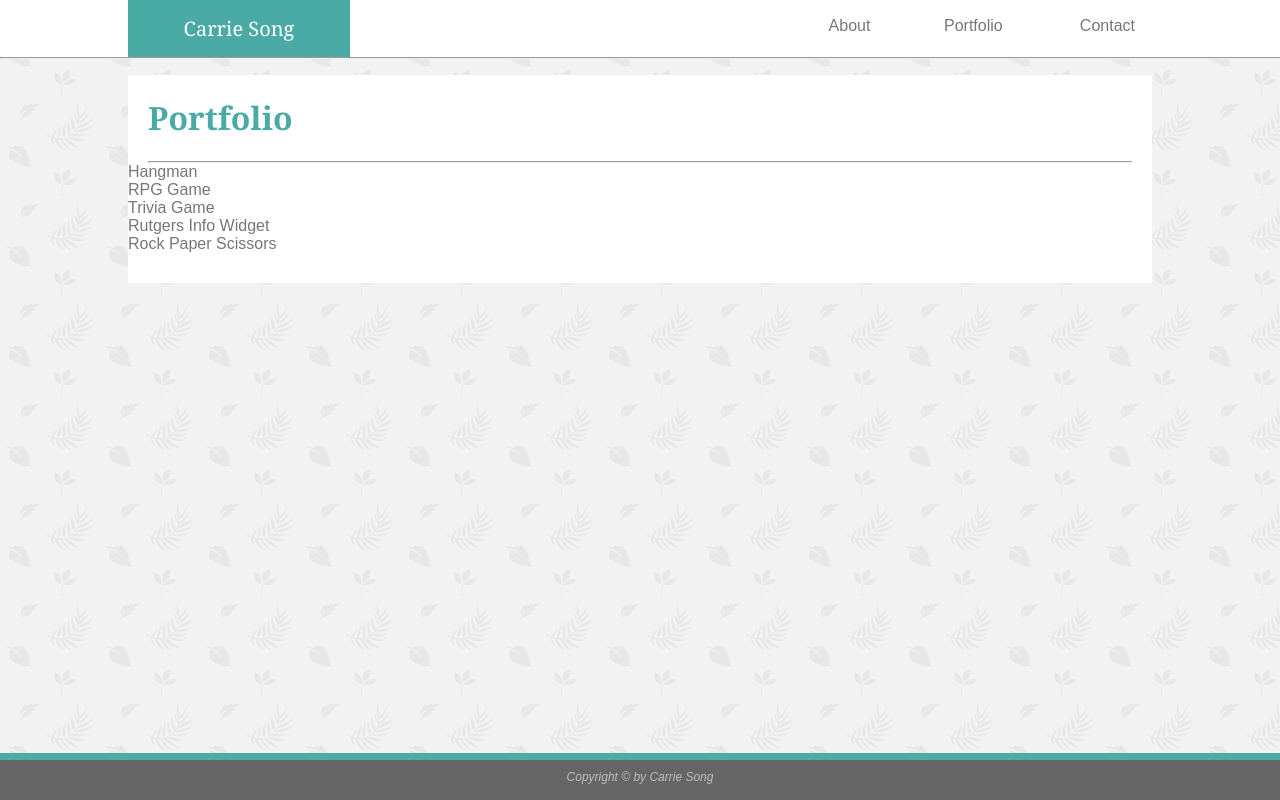
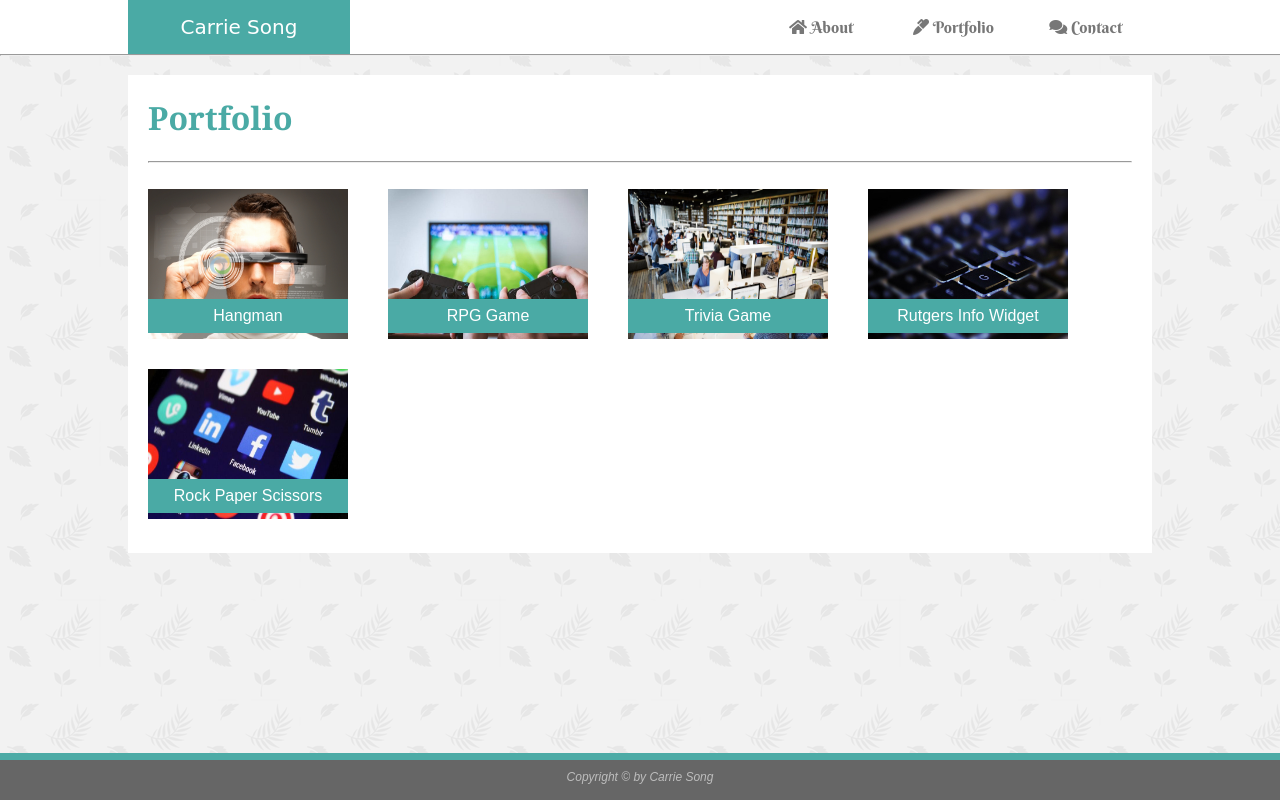
Before and after one commit to chengyisong/Basic-Portfolio, a plain HTML site: page portfolio.html in a window 1280 px wide. Drawn offline with Linux system fonts and the light colour scheme; a web font is replaced by a local one.

Commit message:
Updated Oct 6th!

```diff
--- a/assets/css/style.css
+++ b/assets/css/style.css
@@ -2,7 +2,7 @@
 
 header {
     background-color: #4aaaa5;
-    font-family: Georgia, 'Times New Roman', Times, serif;
+    font-family: 'Lily Script One', cursive;
     color: #ffffff;
     border-color: #cccccc;
     border-width: 5px;
@@ -23,6 +23,7 @@ header {
     top: 0px;
     left: 0px;
     display: block;
+    z-index: 100;
 }
 
 .line1 {
@@ -49,12 +50,11 @@ li a {
     text-decoration: none;
     width: 16%;
     display: block;
-    text-align: right;
+    text-align: center;
     color: #777777;
     float: right;
     padding: 17px;
-
-}
+    font-family: 'Berkshire Swash', cursive;}
 
 ul {
     list-style-type: none;
@@ -126,6 +126,7 @@ p {
     clear: right;
     margin-right: 20px;
     text-align: justify;
+
 }
 
 #name, #email, #msg, input, textarea {
@@ -158,9 +159,18 @@ textarea {
     text-decoration: none;
 }
 
+#submit:defult {
+    background-color: #4aaaa5;
+
+}
+
 #submit:hover {
-    background-color: darkgreen;
+    background-color: rgb(52, 150, 146);
 
+}
+
+#submit:active {
+    background-color: #2d7572;
 }
 
 footer {
@@ -179,6 +189,67 @@ footer {
     color: rgb(189, 189, 189);
     font-size: 12px;
     font-style: italic;
-
+    z-index: 10;
 
 }
+
+#port1, #port2, #port3, #port4, #port5 {
+    float: left;
+    position: relative;
+    bottom: 60px;
+    height: 180px;
+    z-index: 1;
+}
+
+#port1 {
+    z-index: 5;
+}
+
+#port2{
+    z-index: 4;
+}
+
+#port3{
+    z-index: 3;
+}
+
+#port4 {
+    z-index: 2;
+}
+
+.port_name {
+    position: relative;
+    top: 180px;
+    left: 20px;
+    width: 200px;
+    background-color: #4aaaa5;
+    color: #ffffff;
+    font-size: 16px;
+    font-weight: normal;
+    text-align: center;
+    padding: 8px 0px;
+}
+
+.port_name:hover {
+    background-color: #8a044d;
+}
+
+@media screen and (max-width: 768px) {
+    body {
+        background-image: none;
+        background-color: black;
+    }
+
+    header {
+        font-size: 15px;
+    }
+
+    #hiking {
+        width: 83%;
+        height: 20%;
+    }
+
+    .main {
+        width: 90%;
+    }
+}
--- a/portfolio.html
+++ b/portfolio.html
@@ -7,6 +7,11 @@
         <title>Carrie Song Portfolio</title>
         <link rel="stylesheet" href="assets/css/style.css">
         <link rel="shortcut icon" href="assets/images/cat.png" />
+
+
+        <link href="https://fonts.googleapis.com/css?family=Berkshire+Swash|Lily+Script+One|Skranji" rel="stylesheet">
+        <link rel="stylesheet" href="https://use.fontawesome.com/releases/v5.3.1/css/all.css" integrity="sha384-mzrmE5qonljUremFsqc01SB46JvROS7bZs3IO2EmfFsd15uHvIt+Y8vEf7N7fWAU" crossorigin="anonymous">
+
     </head>
 
     <body>
@@ -15,9 +20,9 @@
 
             <ul class="links">
 
-                <li><a href="contact.html">Contact</a></li>
-                <li><a href="portfolio.html">Portfolio</a></li>
-                <li><a href="Index.html">About</a></li>
+                <li><a href="contact.html"><i class="fas fa-comments"></i> Contact</a></li>
+                <li><a href="portfolio.html"><i class="fas fa-marker"></i> Portfolio</a></li>
+                <li><a href="index.html"><i class="fas fa-home"></i> About</a></li>
 
             </ul>
             <hr class="line1">
@@ -27,12 +32,32 @@
         <div class="main">
             <h1>Portfolio</h1>
             <hr>
-            <div>Hangman </div>
 
-            <div>RPG Game</div>
-            <div>Trivia Game</div>
-            <div>Rutgers Info Widget</div>
-            <div>Rock Paper Scissors</div>
+            <div id="port1">
+                <h3 class="port_name">Hangman</h3>
+                <img id="pic1" src="assets/images/Wearable-Tech-2.jpg" width="200px" height="150px">
+            </div>
+
+            <div id="port2">
+                <h3 class="port_name">RPG Game</h3>
+                <img id="pic2" src="assets/images/gaming.jpg" width="200px" height="150px">
+            </div>
+
+            <div id="port3">
+                <h3 class="port_name">Trivia Game</h3>
+                <img id="pic3" src="assets/images/Library.jpg" width="200px" height="150px">
+            </div>
+
+            <div id="port4">
+                <h3 class="port_name">Rutgers Info Widget</h3>
+                <img id="pic4" src="assets/images/keyboard.jpg" width="200px" height="150px">
+            </div>
+
+            <div id="port5">
+                <h3 class="port_name">Rock Paper Scissors</h3>
+                <img id="pic5" src="assets/images/app.jpg" width="200px" height="150px">
+            </div>
+
         </div>
 
 
```
Also changed, not shown: contact.html (+8 -6 lines), index.html (+25 -9 lines).
